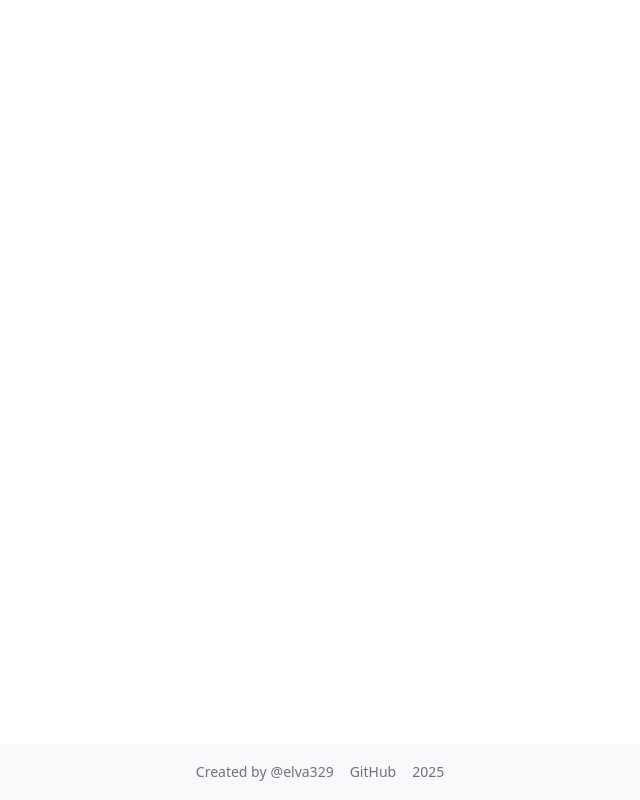
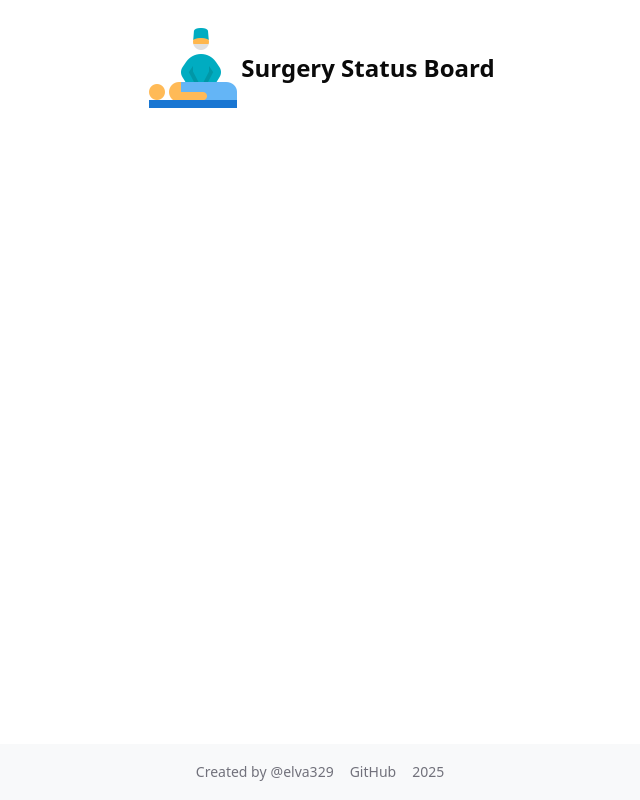
Before and after one commit to tulsishuka/V56-tier2-team-21, a React (Vite) app: page / in a window 1280 px wide. Shown: the whole page, without its empty margins (320-960 px from the left). Built offline with nearby package versions, Linux system fonts and the light colour scheme.

Commit message:
feat: updated header

```diff
--- a/src/components/Header.tsx
+++ b/src/components/Header.tsx
@@ -1,6 +1,9 @@
+
 const Header = () => {
   return (
-    <div className='flex items-center'>
+    <div className='flex items-center justify-center mt-5'>
+      <img src='/surgery-logo.png' className='' />
+      <div className='font-bold text-2xl'>Surgery Status Board</div>
     </div>
   )
 }
```
Also changed, not shown: public/surgery-logo.png (added).
